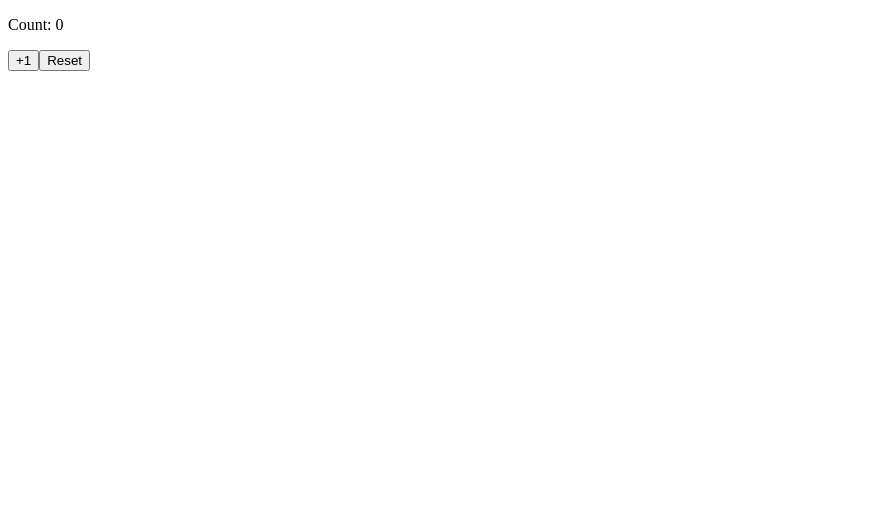
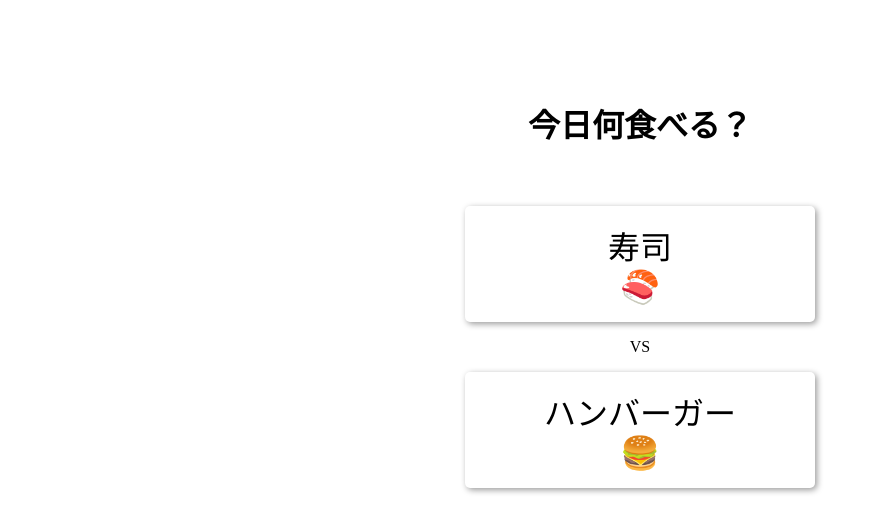
Before and after one commit to MizukiOkushima/Vuejs_5th, a Vue app: page / in a window 1280 px wide. Shown: the top 532 px of the page, without its empty margins (0-876 px from the left). Built offline with nearby package versions, Linux system fonts and the light colour scheme.

Commit message:
third commit

```diff
--- /dev/null
+++ b/src/components/FoodCard.vue
@@ -0,0 +1,29 @@
+<script setup>
+defineProps({
+    name: {
+        type: String,
+        required: true,
+    },
+    emoji: {
+        type: String,
+        required: true,
+    }
+})
+</script>
+
+<template>
+    <div class="card">
+        <div>{{ name }}</div>
+        <div>{{ emoji }}</div>
+    </div>
+</template>
+
+<style scoped>
+.card {
+    box-shadow: 2px 2px 6px rgba(0, 0, 0, 0.4);
+    border-radius: 5px;
+    font-size: 2rem;
+    padding: 16px;
+    cursor: pointer;
+}
+</style>
--- a/src/main.js
+++ b/src/main.js
@@ -5,7 +5,9 @@ import { createApp } from 'vue'
 // import App from './App4.vue'
 // import BaseIcon from './components/BaseIcon.vue'
 // import './assets/main.css'
-import App from './App5.vue'
+// import App from './App5.vue'
+import './assets/section7.css'
+import App from './section7.vue'
 
 // console.log(App)
 const app = createApp(App)
--- /dev/null
+++ b/src/section7.vue
@@ -0,0 +1,61 @@
+<script setup>
+import { ref } from 'vue';
+import FoodCard from './components/FoodCard.vue';
+const foods = ref([
+    { name: '寿司', emoji: '🍣' },
+    { name: 'ハンバーガー', emoji: '🍔' },
+    { name: '焼肉', emoji: '🥩' },
+    { name: '麵系', emoji: '🍜' },
+    { name: 'たこ焼き', emoji: '🐙' },
+    { name: 'おでん', emoji: '🍢' },
+    { name: '丼系', emoji: '🍚' },
+    { name: 'オムライス', emoji: '🥚' },
+    { name: 'イタリアン', emoji: '🇮🇹' },
+    { name: '中華料理', emoji: '🇨🇳' },
+    { name: 'とんかつ', emoji: '🐖' },
+    { name: 'カレー', emoji: '🍛' },
+    { name: '鍋系', emoji: '🍲' },
+    { name: '居酒屋', emoji: '🏮' },
+    { name: 'ファミレス', emoji: '🍽️' },
+])
+
+// ユーザーが選択したインデックス
+const pickedFoodIndex = ref(0)
+// 常に新しい食べ物を選択
+const newFoodIndex = ref(1)
+
+function pickFood(index) {
+    pickedFoodIndex.value = index
+    newFoodIndex.value++
+}
+
+</script>
+
+<template>
+    <main>
+        <h1 class="title">今日何食べる？</h1>
+        <!-- <FoodCard name="寿司" emoji="🍣"/> -->
+        <!-- <FoodCard :name="foods[0].name" :emoji="foods[0].emoji" /> -->
+        <FoodCard :name="foods[pickedFoodIndex].name" :emoji="foods[pickedFoodIndex].emoji"
+            @click="pickFood(pickedFoodIndex)" />
+        <template v-if="newFoodIndex < foods.length">
+            <p>VS</p>
+            <!-- <FoodCard name="ハンバーガー" emoji="🍔" /> -->
+            <!-- <FoodCard :name="foods[1].name" :emoji="foods[1].emoji" /> -->
+            <FoodCard :name="foods[newFoodIndex].name" :emoji="foods[newFoodIndex].emoji"
+                @click="pickFood(newFoodIndex)" />
+        </template>
+    </main>
+</template>
+
+<style scoped>
+main {
+    width: 350px;
+    margin: 100px auto;
+    text-align: center;
+}
+
+.title {
+    margin-bottom: 60px;
+}
+</style>
```
Also changed, not shown: src/assets/section7.css (added).
